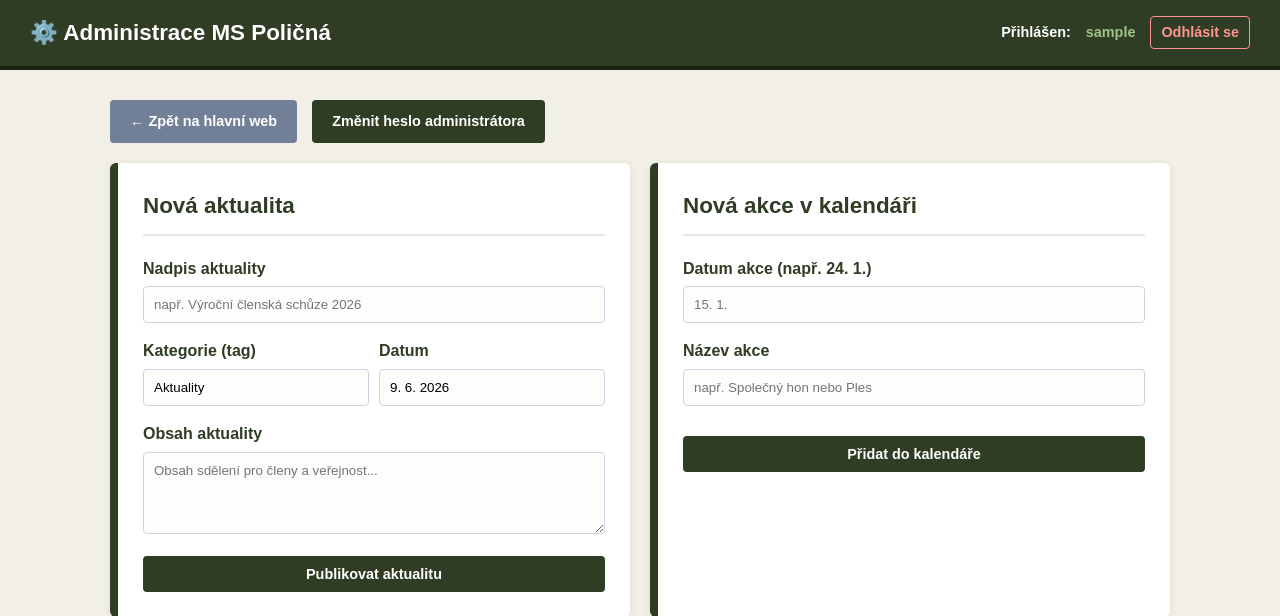
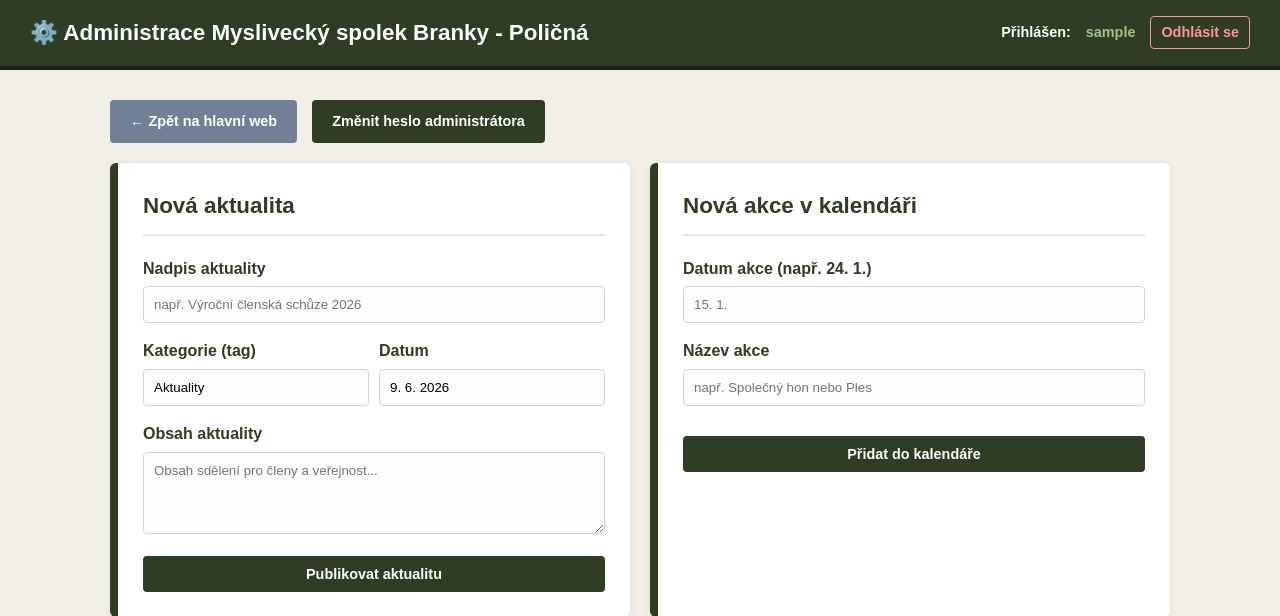
Before and after one commit to papez314/php_vyuka, a PHP site: page /admin.php in a window 1280 px wide. Shown: the top 616 px of the page. Run offline with PHP 8.4, Linux system fonts and the light colour scheme; the visitor is signed in with stand-in values (Sample User, id 1); data comes from the database, SQL or seed files in the repository; both versions use the stored data as it was after the commit.

Commit message:
chore: uprava hlavicky v admin.php a aktualizace databaze

```diff
--- a/admin.php
+++ b/admin.php
@@ -622,7 +622,7 @@ if ($action === 'edit_event') {
 <body>
 
     <header class="admin-header">
-        <h1><a href="index.php">⚙️ Administrace MS Poličná</a></h1>
+        <h1><a href="index.php">⚙️ Administrace Myslivecký spolek Branky - Poličná</a></h1>
         <div class="admin-user-info">
             Přihlášen: <span><?= htmlspecialchars($_SESSION['admin_user']) ?></span>
             <a href="admin.php?action=logout" class="btn-logout">Odhlásit se</a>
```
Also changed, not shown: spolek.db.
